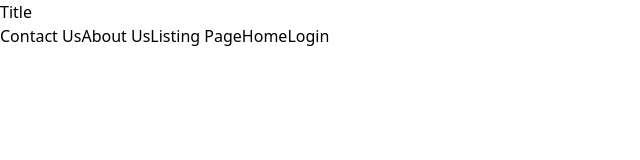
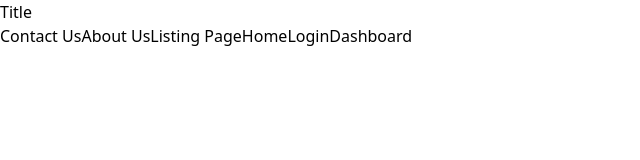
Before and after one commit to jordan-journey/jordan-journey, a React (Vite) app in the folder my-app/: page /Dashboard in a window 1280 px wide. Shown: the top 160 px of the page, without its empty margins (0-640 px from the left). Built offline with nearby package versions, Linux system fonts and the light colour scheme.

Commit message:
main folder2

```diff
--- a/my-app/src/App.jsx
+++ b/my-app/src/App.jsx
@@ -1,11 +1,12 @@
 
 import { BrowserRouter, Route, Routes} from 'react-router-dom';
 import Header from './component/header';
-import Home from './component/Home';
-import AboutUs from './component/AboutAu';
-import ContactUs from './component/ContactUs';
-import ListingPage from './component/ListingPage';
-import Login from './component/Login';
+import Home from './pages/Home';
+import AboutUs from './pages/AboutAu';
+import ContactUs from './pages/ContactUs';
+import ListingPage from './pages/ListingPage';
+import Login from './pages/Login';
+import Dashboard from './pages/Dashboard';
 
 
 function App() {
@@ -23,6 +24,8 @@ function App() {
               <Route path='/ContactUs' element={<ContactUs />}/>
               <Route path='/ListingPage' element={<ListingPage />}/>
               <Route path='/Login' element={<Login />}/>
+              <Route path='/Dashboard' element={<Dashboard />}/>
+
 
 
         </Routes>
--- a/my-app/src/component/header.jsx
+++ b/my-app/src/component/header.jsx
@@ -26,6 +26,9 @@ function Header(){
             <Link to="/Login" className="mx-4 hover:text-sky-950">
             Login
             </Link>
+            <Link to="/Dashboard" className="mx-4 hover:text-sky-950">
+            Dashboard
+            </Link>
 
 
 
--- /dev/null
+++ b/my-app/src/pages/Dashboard.jsx
@@ -0,0 +1,6 @@
+function Dashboard(){
+
+
+}
+
+export default Dashboard;
```
Also changed, not shown: my-app/src/assets/images/username.png (added), my-app/src/assets/style/Home.css (added), my-app/src/pages/AboutAu.jsx (renamed from my-app/src/component/AboutAu.jsx), my-app/src/pages/ContactUs.jsx (renamed from my-app/src/component/ContactUs.jsx), my-app/src/pages/Home.jsx (renamed from my-app/src/component/Home.jsx), my-app/src/pages/ListingPage.jsx (renamed from my-app/src/component/ListingPage.jsx), my-app/src/pages/Login.jsx (renamed from my-app/src/component/Login.jsx).
